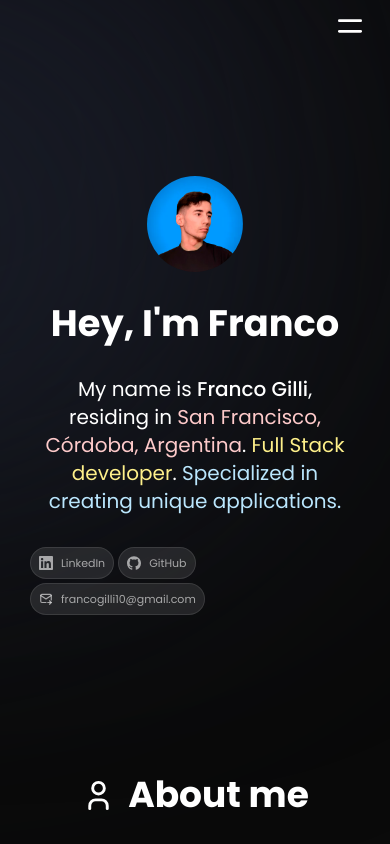
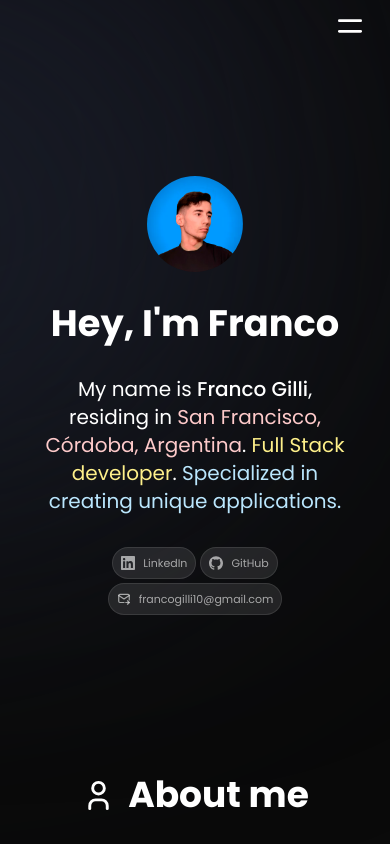
Before and after one commit to francoogilli/portfolio, a React (Vite) app: page / in a window 390 px wide. Shown: the top 844 px of the page. Built offline with nearby package versions, Linux system fonts and the light colour scheme.

Commit message:
Improving view of social pills on Mobile devices

```diff
--- a/src/components/Intro.jsx
+++ b/src/components/Intro.jsx
@@ -25,7 +25,7 @@ function Intro() {
                 Full Stack developer</span>. <span class="text-sky-200">
                 Specialized in creating unique applications.</span>
                 </h2>
-                <nav class="flex gap-1 sm:gap-4 mt-8 flex-wrap">
+                <nav class="flex gap-1 sm:gap-4 mt-8 flex-wrap justify-center">
                     <a target="_blank" href="https://www.linkedin.com/in/franco-gilli/" className="bg-white/10 border border-white/10 rounded-full flex
                          justify-center items-center gap-x-2 py-1 px-2 md:py-2 md:px-4 text-[.6875rem] md:text-base
                          text-white/60 transition hover:scale-110 hover:bg-white/10 hover:text-white">
```
